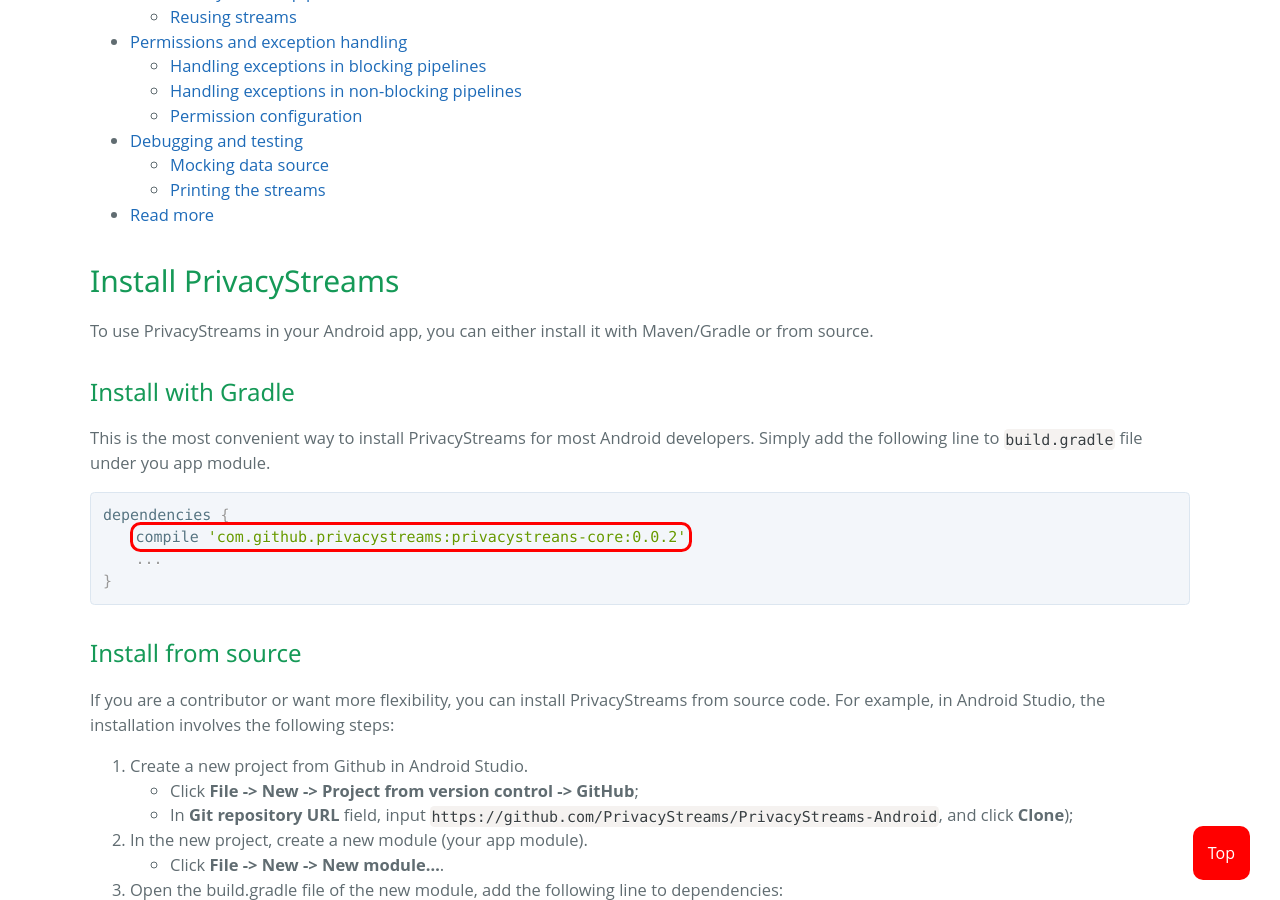
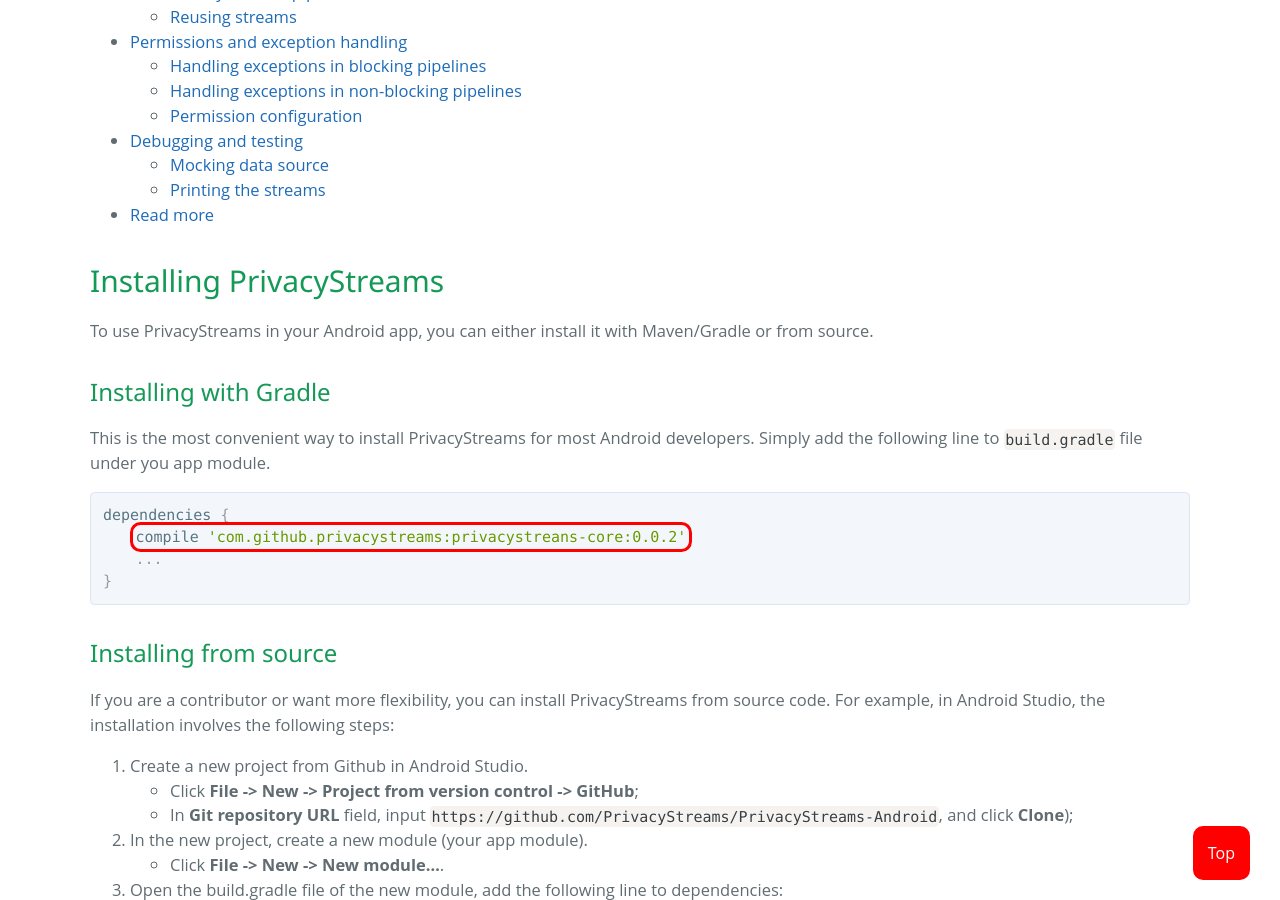
Before and after one commit to PrivacyStreams/PrivacyStreams.github.io, a Jekyll site: the page built from get_started.md, in a window 1280 px wide and 900 px high, scrolled down 602 px. Built offline with Jekyll 4.4.1, drawn with Linux system fonts in a browser that asks for light colours.

Commit message:
minor fix

```diff
--- a/get_started.md
+++ b/get_started.md
@@ -25,11 +25,11 @@
     - [Printing the streams](#printing-the-streams)
 + [Read more](#read-more)
 
-## Install PrivacyStreams
+## Installing PrivacyStreams
 
 To use PrivacyStreams in your Android app, you can either install it with Maven/Gradle or from source.
 
-### Install with Gradle
+### Installing with Gradle
 
 This is the most convenient way to install PrivacyStreams for most Android developers.
 Simply add the following line to `build.gradle` file under you app module.
@@ -41,7 +41,7 @@
 }</code>
 </pre>
 
-### Install from source
+### Installing from source
 
 If you are a contributor or want more flexibility, you can install PrivacyStreams from source code.
 For example, in Android Studio, the installation involves the following steps:
```
